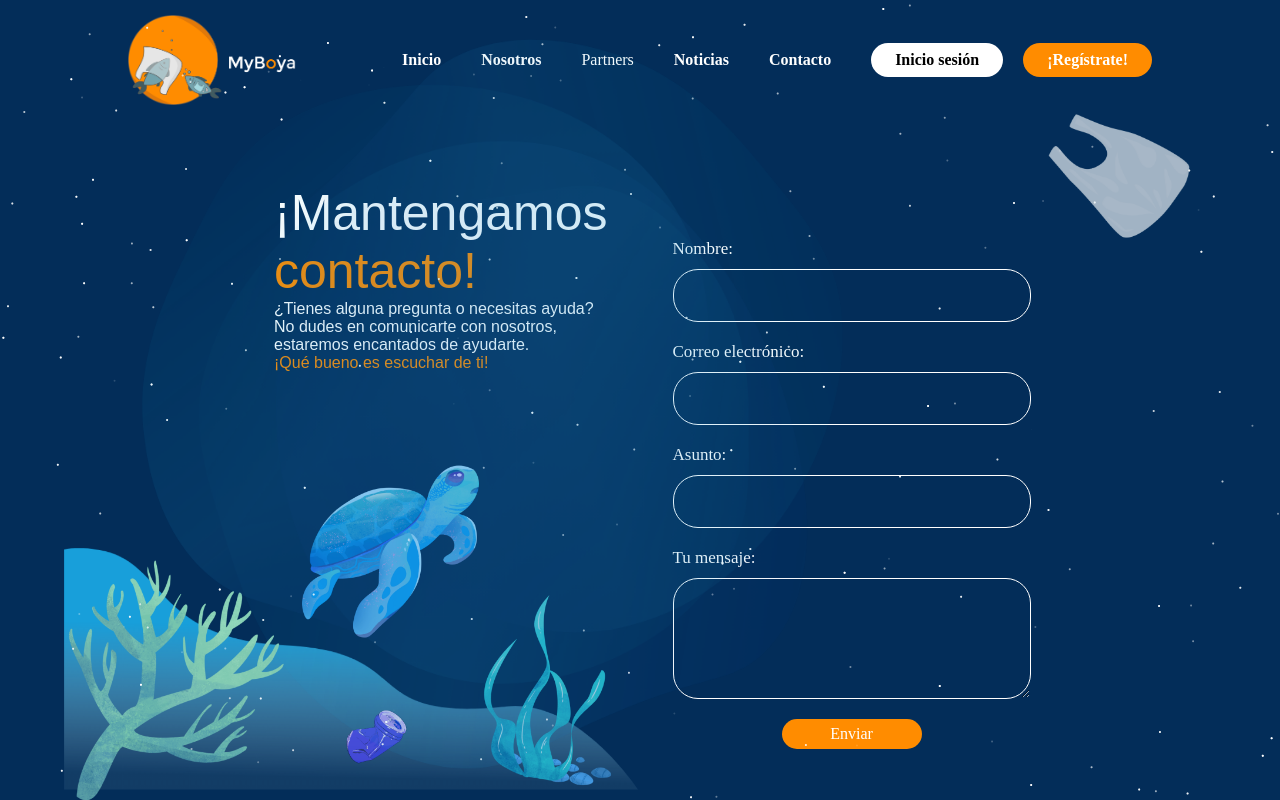
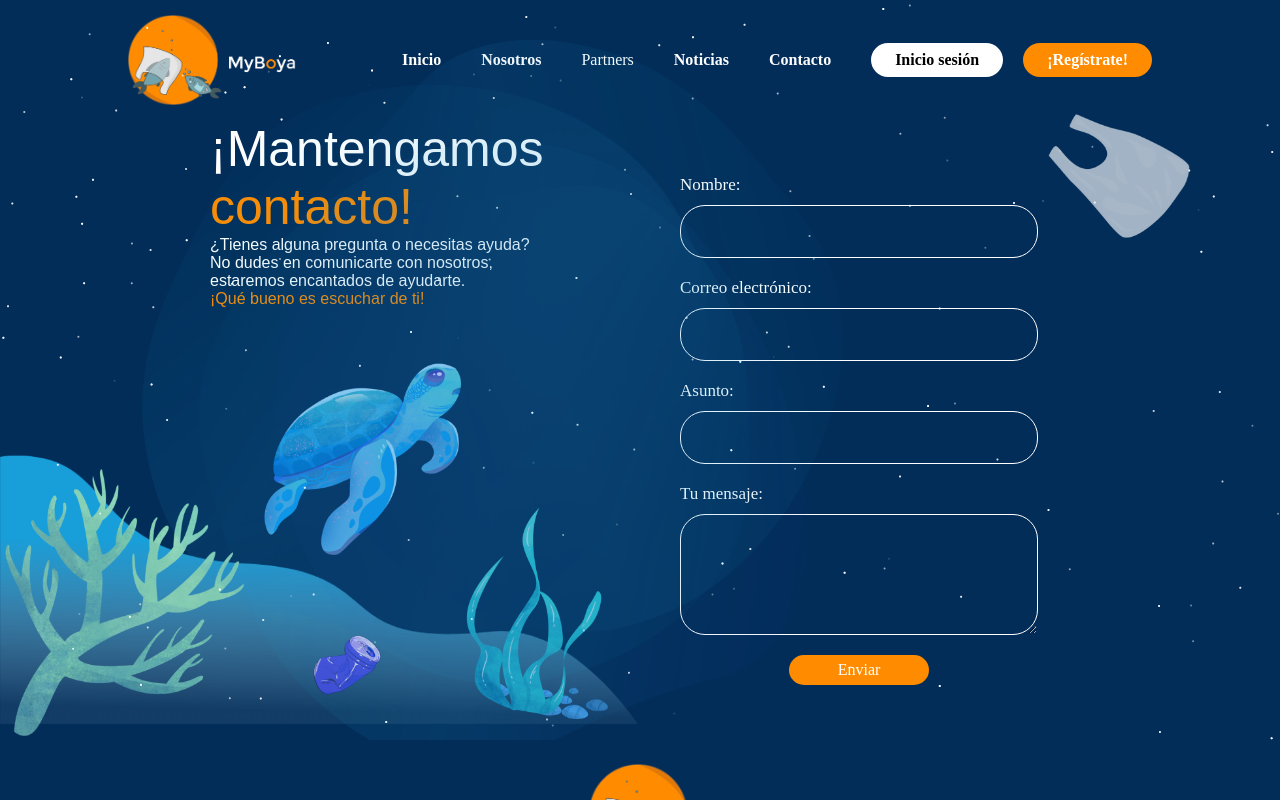
Before and after one commit to dsereycamus/Proyecto-MyBoya, a React (Vite) app in the folder myboya-project/: page /contacto in a window 1280 px wide. Shown: the top 800 px of the page. Built offline with nearby package versions, Linux system fonts and the light colour scheme; a web font is replaced by a local one.

Commit message:
feat (contacto): modificando CSS

```diff
--- a/myboya-project/src/components/Contacto/Contacto.css
+++ b/myboya-project/src/components/Contacto/Contacto.css
@@ -13,7 +13,7 @@ body {
   font-size: 50px;
 }
 
-.container {
+.container-contacto {
   display: flex;
   justify-content: flex-end;
 }
--- a/myboya-project/src/components/Contacto/Contacto.jsx
+++ b/myboya-project/src/components/Contacto/Contacto.jsx
@@ -49,7 +49,7 @@ const Contacto = () => {
   };
 
   return (
-    <div className="container">
+    <div className="container-contacto">
       <div className="form-container">
         <div className="form-text">
           <img src={halo} className="halo-image" alt="Halo" />
```
